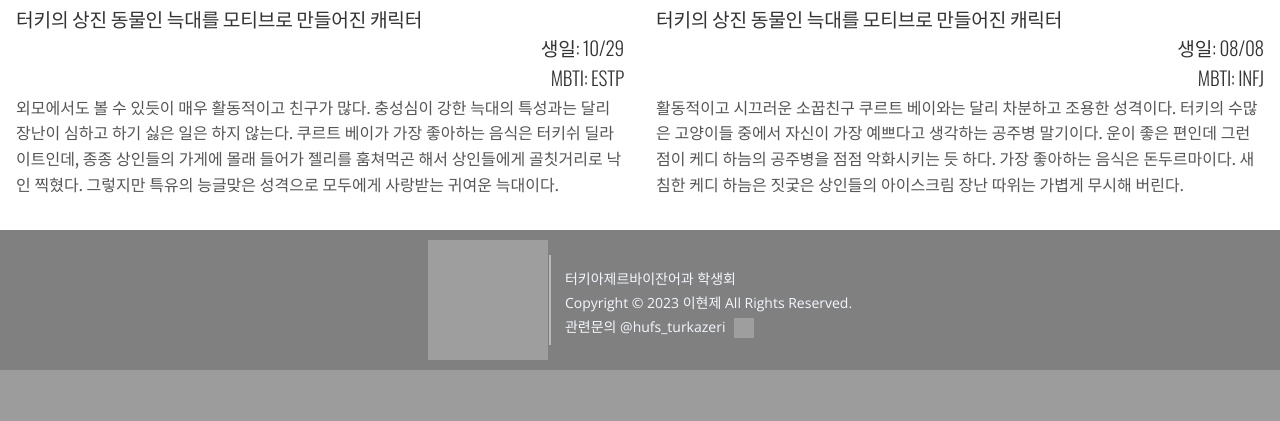
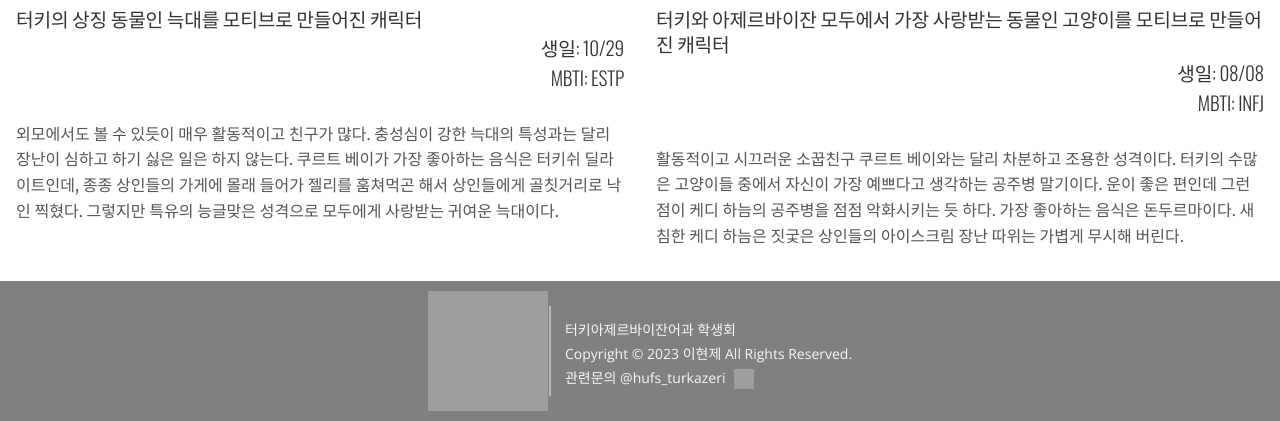
Before and after one commit to leehjhjhj/tuaz50th, a Django app: page /intro/ in a window 1280 px wide. Shown: the part 679-1100 px from the top of the page. Before the commit the page ends 1049 px from the top, so only its background shows below. Run offline with Django 4.2, Linux system fonts and the light colour scheme; some libraries are stand-ins or nearby versions; some web fonts are replaced; grey boxes are pictures that could not be loaded.

Commit message:
fix: 오타 수정

```diff
--- a/tuaz50th/templates/intro.html
+++ b/tuaz50th/templates/intro.html
@@ -8,17 +8,17 @@
   <img src="https://tuaz.s3.ap-northeast-2.amazonaws.com/character/남자.png" alt="Photograph of a flying saucer over the US Capitol building">
 
     <h1>쿠르트베이 Kurt Bey</h1>
-	<h3>터키의 상진 동물인 늑대를 모티브로 만들어진 캐릭터</h3>
+	<h3>터키의 상징 동물인 늑대를 모티브로 만들어진 캐릭터</h3>
 	<h2>생일: 10/29</h2>
-    <h2>MBTI: ESTP</h2>
+    <h2>MBTI: ESTP</h2> <br>
     <p>외모에서도 볼 수 있듯이 매우 활동적이고 친구가 많다. 충성심이 강한 늑대의 특성과는 달리 장난이 심하고 하기 싫은 일은 하지 않는다. 쿠르트 베이가 가장 좋아하는 음식은 터키쉬 딜라이트인데, 종종 상인들의 가게에 몰래 들어가 젤리를 훔쳐먹곤 해서 상인들에게 골칫거리로 낙인 찍혔다. 그렇지만 특유의 능글맞은 성격으로 모두에게 사랑받는 귀여운 늑대이다.</p>
   </article>
  <article>
 <img src="https://tuaz.s3.ap-northeast-2.amazonaws.com/character/여자.png" alt="Photograph of a Bigfoot">
 <h1>케디 하늠 kedi hanım</h1>
-<h3>터키의 상진 동물인 늑대를 모티브로 만들어진 캐릭터</h3>
+<h3>터키와 아제르바이잔 모두에서 가장 사랑받는 동물인 고양이를 모티브로 만들어진 캐릭터</h3>
 	<h2>생일: 08/08</h2>
-    <h2>MBTI: INFJ</h2>
+  <h2>MBTI: INFJ</h2> <br>
 <p>활동적이고 시끄러운 소꿉친구 쿠르트 베이와는 달리 차분하고 조용한 성격이다. 터키의 수많은 고양이들 중에서 자신이 가장 예쁘다고 생각하는 공주병 말기이다. 운이 좋은 편인데 그런 점이 케디 하늠의 공주병을 점점 악화시키는 듯 하다. 가장 좋아하는 음식은 돈두르마이다. 새침한 케디 하늠은 짓궃은 상인들의 아이스크림 장난 따위는 가볍게 무시해 버린다.</p>
 </article>
 </section>
```
